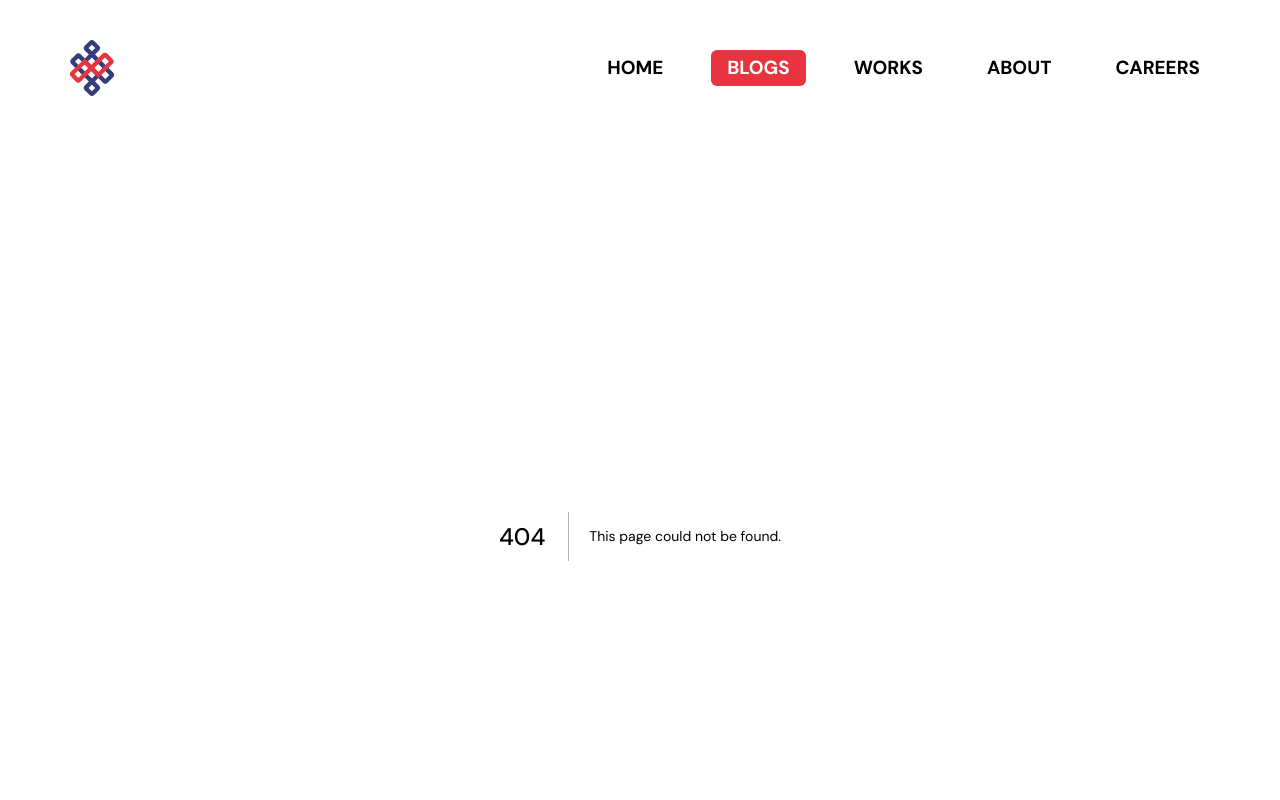
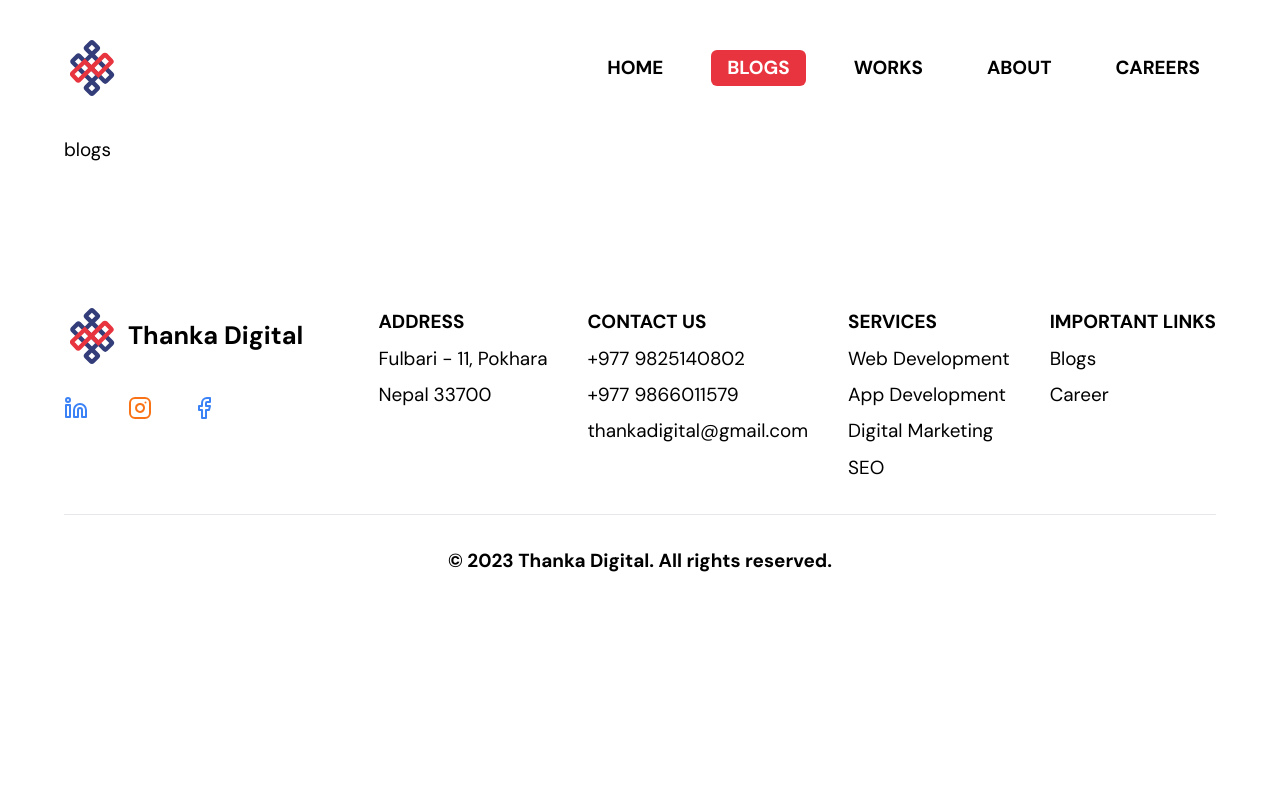
Before and after one commit to alsongarbuja/thankadigital, a Next.js app: page /blogs in a window 1280 px wide. Before the commit this address had no page. Shown: the top 800 px of the page. Built offline with nearby package versions, Linux system fonts and the light colour scheme.

Commit message:
page: add new page for blogs

```diff
--- /dev/null
+++ b/src/app/blogs/page.tsx
@@ -0,0 +1,11 @@
+import React from 'react'
+
+const BlogPage = () => {
+  return (
+    <main className="max-w-[90%] mx-auto">
+      blogs
+    </main>
+  )
+}
+
+export default BlogPage
--- a/src/components/Header.tsx
+++ b/src/components/Header.tsx
@@ -30,8 +30,8 @@ const Header = () => {
       </span>
       <Menu className="cursor-pointer md:hidden" onClick={() => setIsNavbarOpen(prev => !prev)} />
       <nav className={`fixed transition-[top] text-white md:text-black md:relative md:flex-row md:h-auto md:w-fit md:bg-inherit flex-col bg-primary_blue z-10 w-full h-screen ${isNavbarOpen ? 'top-0' : '-top-[150%]'} left-0 font-semibold flex gap-8 items-center justify-center`}>
-        <Link href="#" className={`px-4 py-1 rounded-md ${pathname==="/" && "text-white bg-primary_red"}`}>HOME</Link>
-        <Link href="#" className={`px-4 py-1 rounded-md ${pathname==="/blogs" && "text-white bg-primary_red"}`}>BLOGS</Link>
+        <Link href="/" className={`px-4 py-1 rounded-md ${pathname==="/" && "text-white bg-primary_red"}`}>HOME</Link>
+        <Link href="/blogs" className={`px-4 py-1 rounded-md ${pathname==="/blogs" && "text-white bg-primary_red"}`}>BLOGS</Link>
         <Link href="#" className={`px-4 py-1 rounded-md ${pathname==="/portfolio" && "text-white bg-primary_red"}`}>WORKS</Link>
         <Link href="#" className={`px-4 py-1 rounded-md ${pathname==="/about" && "text-white bg-primary_red"}`}>ABOUT</Link>
         <Link href="#" className={`px-4 py-1 rounded-md ${pathname==="/careers" && "text-white bg-primary_red"}`}>CAREERS</Link>
```
